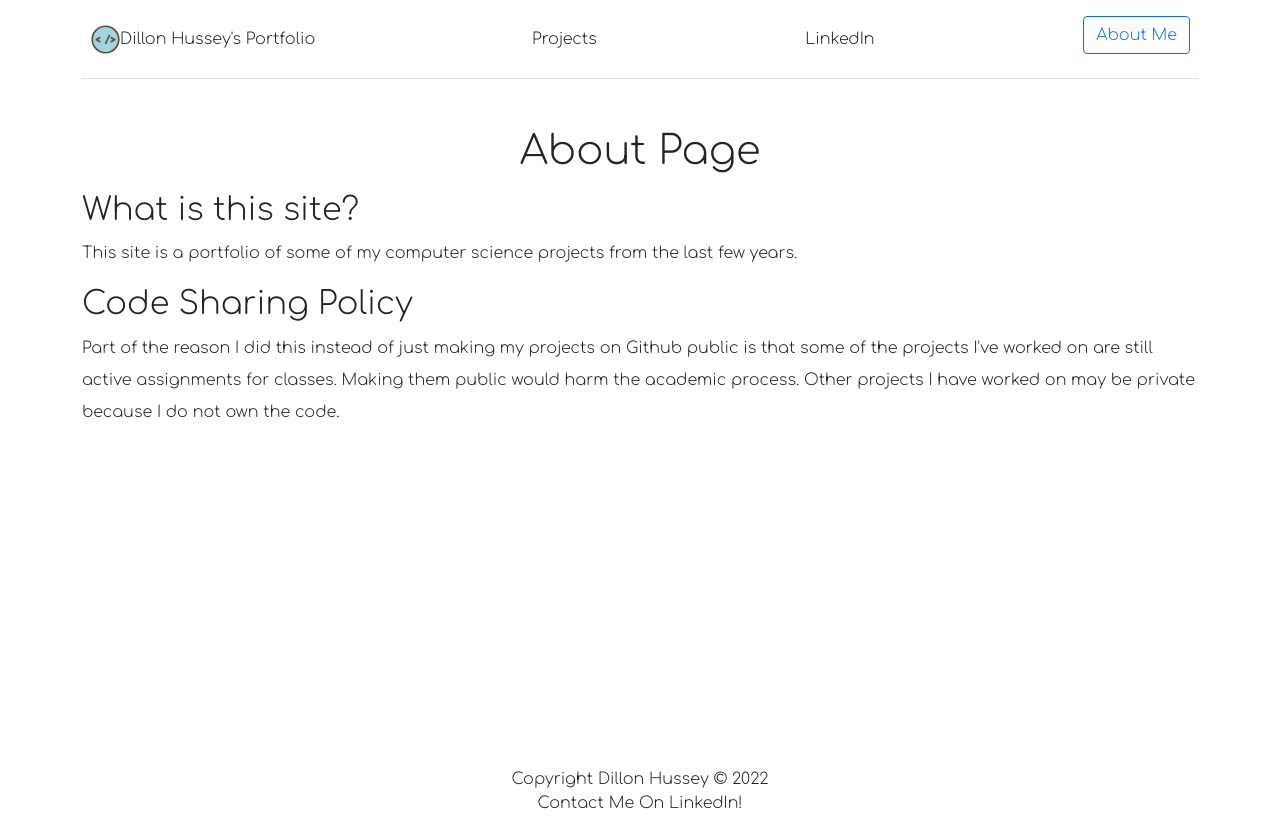
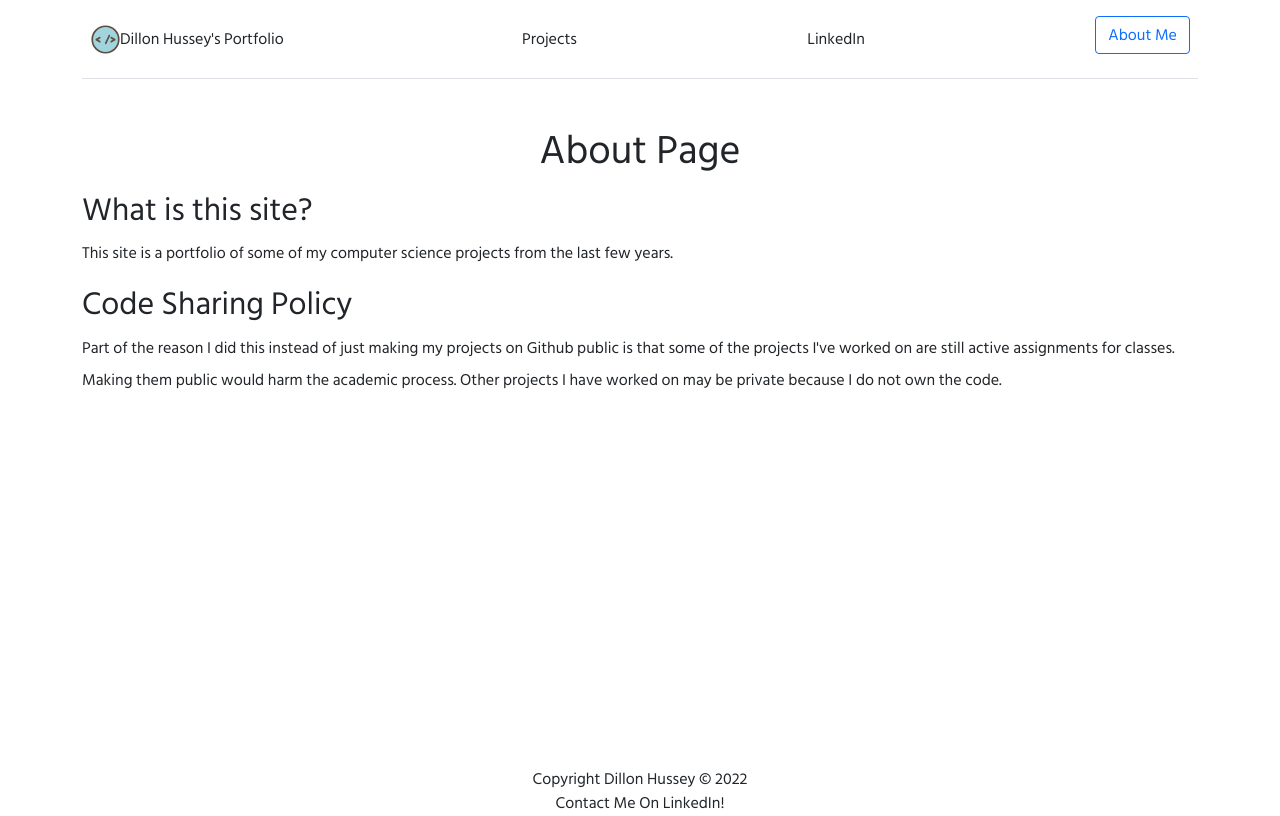
Before and after one commit to DillonHussey/DillonHussey.github.io, a React (Create React App) app: page / in a window 1280 px wide. Built offline with nearby package versions, Linux system fonts and the light colour scheme.

Commit message:
changed font and upload build

```diff
--- a/src/index.css
+++ b/src/index.css
@@ -1,7 +1,8 @@
-@import url('https://fonts.googleapis.com/css2?family=Comfortaa:wght@300&display=swap');
+@import url('https://fonts.googleapis.com/css2?family=Hind+Siliguri&display=swap');
 
 body {
-  font-family: 'Comfortaa', cursive;
+  font-family: 'Hind Siliguri', sans-serif;
+
 }
 
 main {
```
Also changed, not shown: 33 other files (tests, documents, lock files or other folders).
